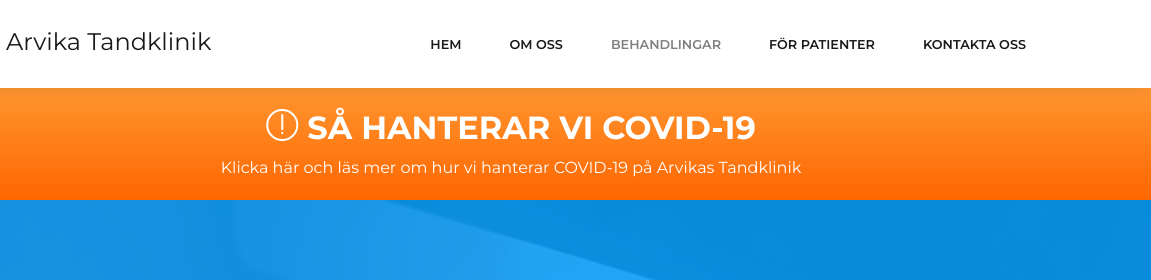
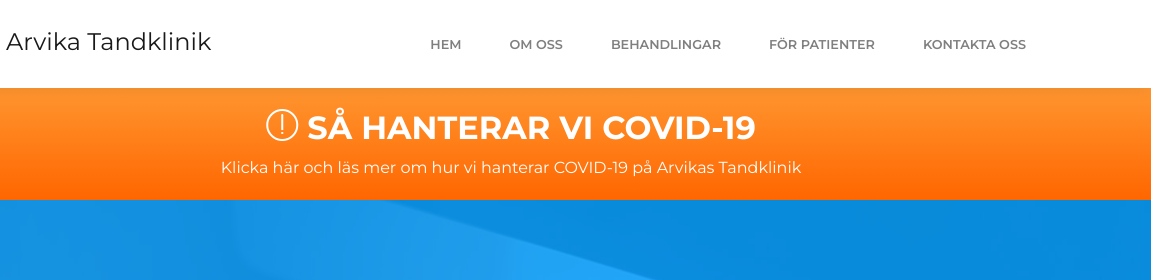
Before and after one commit to robbinb/robbinb.github.io, a plain HTML site: page index.html in a window 1280 px wide. Shown: the top 280 px of the page, 129-1280 px from the left. Drawn offline with Linux system fonts and the light colour scheme; some packages are replaced by stand-ins of ours; a script that the page names is missing.

Commit message:
Update index.html

```diff
--- a/index.html
+++ b/index.html
@@ -21,13 +21,13 @@
             <div
                 class="collapse navbar-collapse" id="navcol-1">
                 <ul class="nav navbar-nav ml-auto">
-                    <li class="nav-item"><a class="nav-link active" href="index.html">Hem</a></li>
-                    <li class="nav-item"><a class="nav-link active" href="#">OM OSS</a></li>
+                    <li class="nav-item"><a class="nav-link" href="index.html">Hem</a></li>
+                    <li class="nav-item"><a class="nav-link" href="#">OM OSS</a></li>
                     <li class="nav-item dropdown"><a class="nav-link" data-toggle="dropdown" aria-expanded="false">Behandlingar</a>
                         <div class="dropdown-menu"><a class="dropdown-item" href="#">Allmän tandvård</a><a class="dropdown-item" href="#">Implantat</a><a class="dropdown-item" href="#">Estetisk tandvård</a></div>
                     </li>
-                    <li class="nav-item"><a class="nav-link active" href="#">FÖR PATIENTER</a></li>
-                    <li class="nav-item"><a class="nav-link active" href="#">KONTAKTA OSS</a></li>
+                    <li class="nav-item"><a class="nav-link" href="#">FÖR PATIENTER</a></li>
+                    <li class="nav-item"><a class="nav-link" href="#">KONTAKTA OSS</a></li>
                 </ul>
         </div>
         </div>
```
